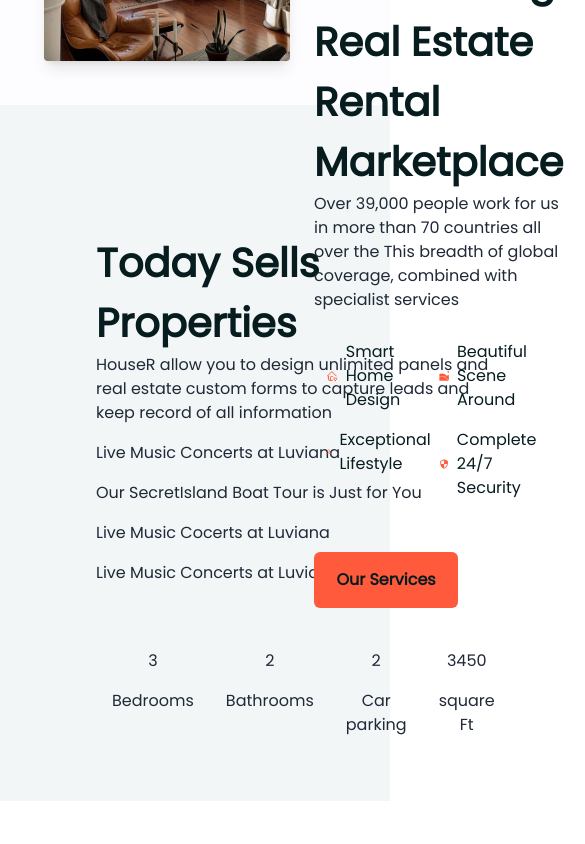
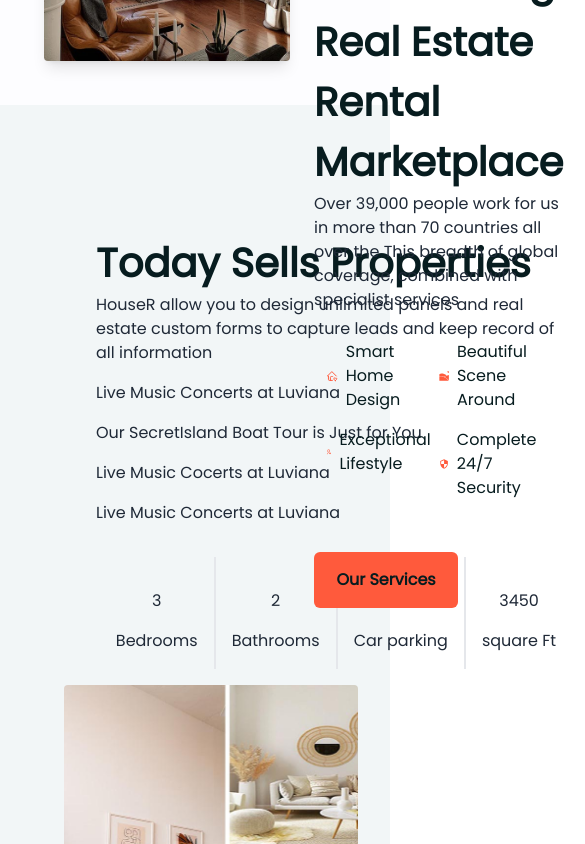
Before and after one commit to joy-sarkar/HouseR-realstate-projects, a React (Vite) app: page / in a window 390 px wide. Shown: the part 860-1704 px from the top of the page, 585 px wide, since content can reach past the window. Built offline with nearby package versions, Linux system fonts and the light colour scheme.

Commit message:
work with psudo class

```diff
--- a/src/Components/About/About.jsx
+++ b/src/Components/About/About.jsx
@@ -1,6 +1,6 @@
 import { aboutData } from "..";
 import about_img from "../../assets/about_section_Img.jpg";
-import { FaRegHandPointRight } from "react-icons/fa6";
+// import { FaRegHandPointRight } from "react-icons/fa6";
 import { sellProperty } from "../index";
 const About = () => {
   //   console.log("Inside data", aboutData[0].microFeature);
@@ -27,7 +27,11 @@ const About = () => {
               {aboutData[0].microFeature.map((item) => (
                 <div key={item.id}>
                   <div className="flex items-center">
-                    <item.icon className="-[#071c1f]" color="#ff5a3c" size={22}  />
+                    <item.icon
+                      className="-[#071c1f]"
+                      color="#ff5a3c"
+                      size={22}
+                    />
                     <p className="text-[#071c1f] p-2 ">{item.text}</p>
                     <button>{item.btnText}</button>
                   </div>
@@ -41,7 +45,7 @@ const About = () => {
         </div>
       </section>
       <section className="bg-[#f2f6f7] py-8">
-        <div className="flex px-[2rem]">
+        <div className=" md:flex px-[2rem]">
           <div className="w-[38rem] px-16">
             <h1 className="text-[2.5rem] text-[#071c1f] font-bold mt-24">
               {sellProperty[0].title}
@@ -54,9 +58,9 @@ const About = () => {
                 </div>
               ))}
             </div>
-            <div className="pb-4 flex justify-center text-center">
+            <div className="pb-4 flex justify-center text-center [&>*:nth-child(4)]:border-none">
               {sellProperty[0].features.map((item) => (
-                <div className="p-4" key={item.id}>
+                <div className="p-4 border-r-2" key={item.id}>
                   <p className=" pt-4">{item.title1}</p>
                   <p className=" pt-4">{item.title}</p>
                 </div>
--- /dev/null
+++ b/src/Components/CTA/CTA.jsx
@@ -0,0 +1,9 @@
+const CTA = () => {
+  return (
+    <div>
+      <h1>CTA Section</h1>
+    </div>
+  );
+};
+
+export default CTA;
--- a/src/Components/Home/Home.jsx
+++ b/src/Components/Home/Home.jsx
@@ -1,5 +1,6 @@
 import About from "../About/About";
 import Aminities from "../Aminities/Aminities";
+import CTA from "../CTA/CTA";
 import FeatureItem from "../Services/FeatureItem/FeatureItem";
 import Services from "../Services/Services";
 import Counter from "./Counter/Counter";
@@ -13,6 +14,7 @@ const Home = () => {
       <Services/>
       <FeatureItem/>
       <Aminities/>
+      <CTA/>
     </div>
   );
 };
--- a/src/Components/index.js
+++ b/src/Components/index.js
@@ -226,3 +226,10 @@ export const Amenities = [
     icon: RiHomeHeartLine,
   },
 ];
+
+// data for call to action section
+export const ctaData ={
+  title:"Looking for a dream home?",
+  subtext:"We can help you realize your dream of a new home",
+  btnText:"Explore Properties"
+}
```
